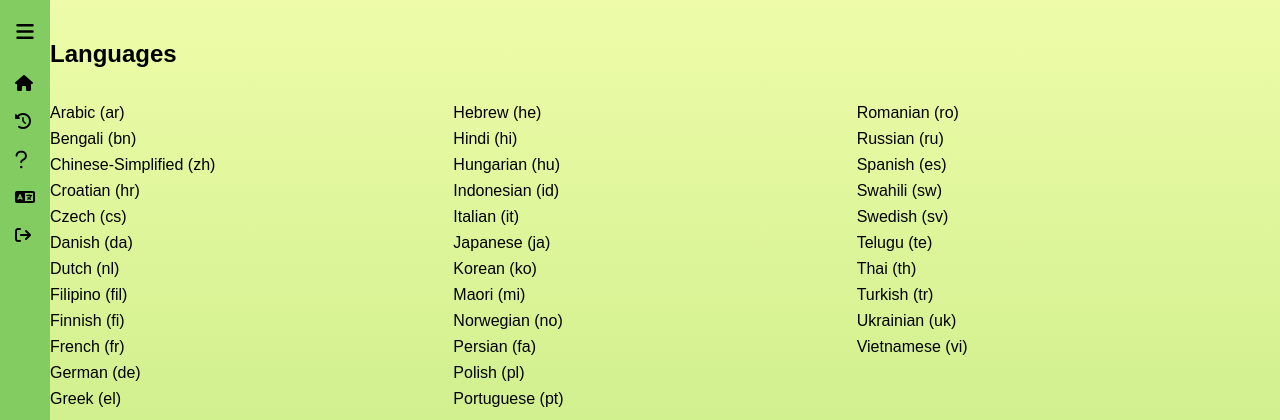
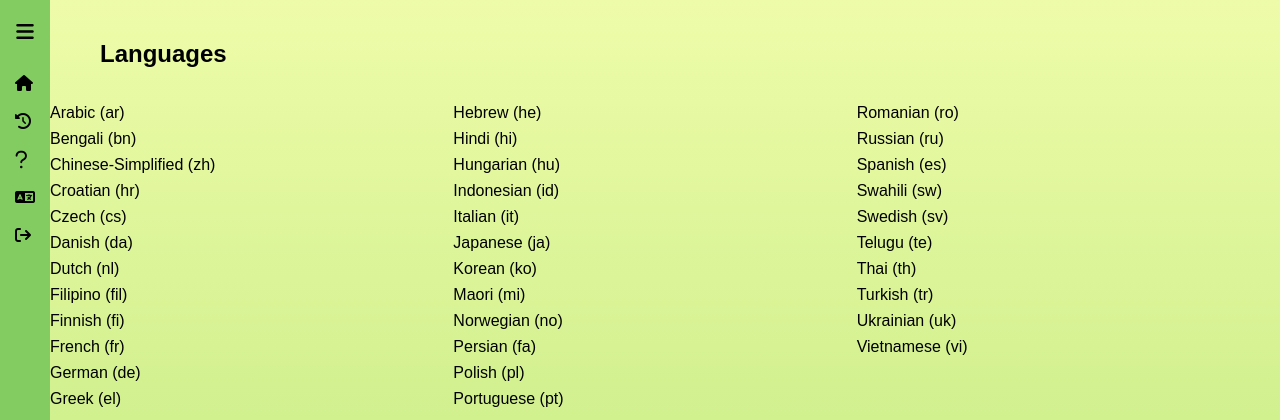
Before and after one commit to makcikkado/fyp-django-deployment, a Django app: page /language/ in a window 1280 px wide. Shown: the top 420 px of the page. Run offline with Django 5.2, Linux system fonts and the light colour scheme; some libraries are stand-ins or nearby versions.

Commit message:
Update language.html

```diff
--- a/root/templates/language.html
+++ b/root/templates/language.html
@@ -163,8 +163,8 @@
 
     .language-page h2 {
         text-align: left;
-        margin-bottom: 20px;
-        margin-left: 30px;
+/*         margin-bottom: 20px; */
+        margin-left: 80px;
     }
 
     .language-list {
```
